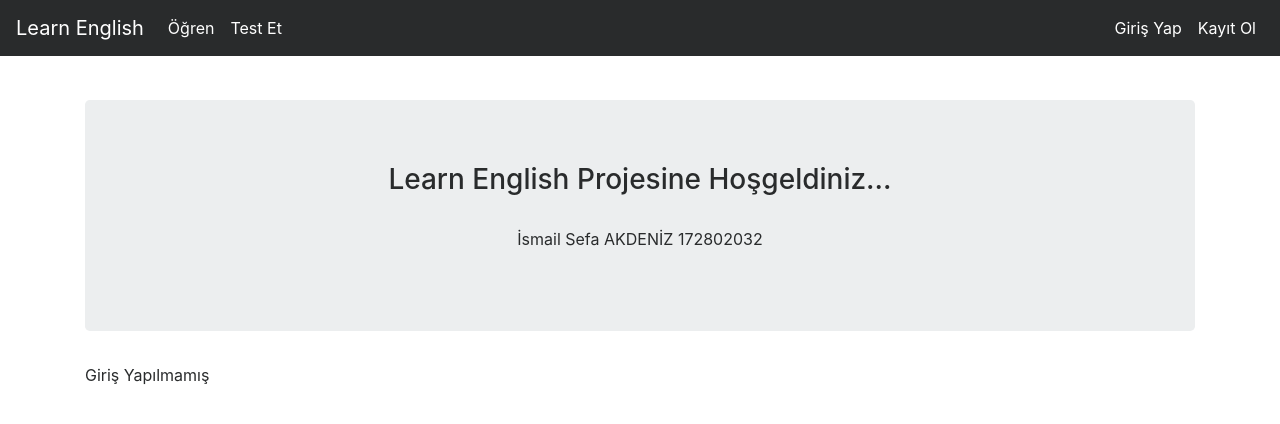
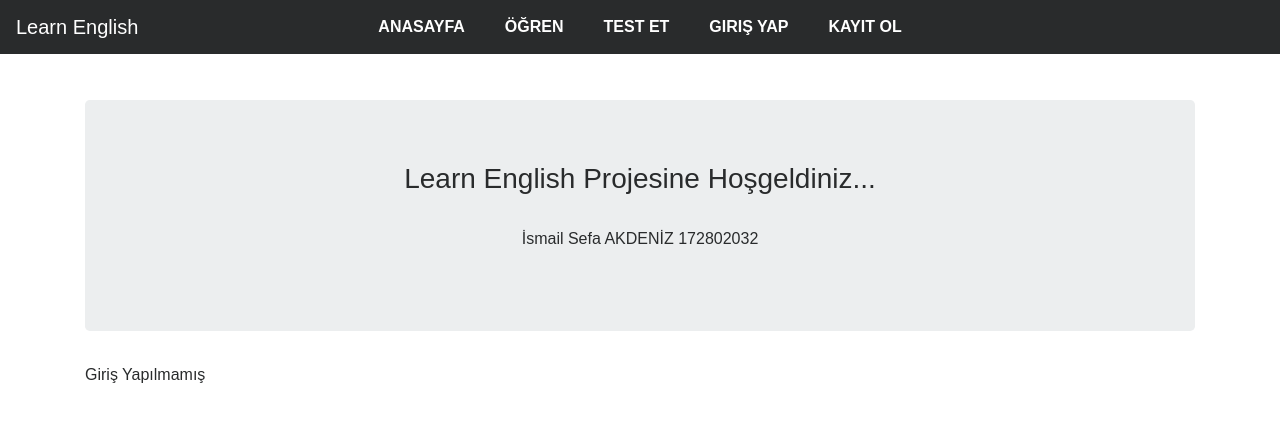
Before and after one commit to SefaAkdeniz/Learn-English-Django-WebSite, a Django app: page / in a window 1280 px wide. Shown: the top 424 px of the page. Run offline with Django 3.2, Linux system fonts and the light colour scheme; some libraries are stand-ins or nearby versions.

Commit message:
Update Navbar

```diff
--- a/kelime/views.py
+++ b/kelime/views.py
@@ -45,7 +45,7 @@ def testing(request):
     count=KelimeBilgi.objects.filter(user=request.user).count()
     if count==0:
         messages.info(request,"İlk Öncelikle Kelime Öğrenmelisiniz")
-        return redirect("question")
+        return redirect("index")
 
     cevap=request.GET.get("answer")
     soru=request.GET.get("soru")
--- /dev/null
+++ b/static/css/navbar.css
@@ -0,0 +1,66 @@
+body{
+    margin: 0;
+    padding: 0;
+    font-family: sans-serif;
+}
+ul{
+    position: absolute;
+    top: 50%;
+    left: 50%;
+    transform: translate(-50%,-50%);
+    display: flex;
+    margin: 0;
+    padding: 0;
+}
+ul li{
+    list-style: none;
+}
+ul li a{
+    position: relative;
+    display: block;
+    padding: 10px 20px;
+    margin: 20px 0;
+    text-transform: uppercase;
+    text-decoration: none;
+    color: white;
+    font-weight: bold;
+    transition: .5s;
+    z-index: 1
+}
+ul li a:hover{
+    color: #fff;
+}
+ul li a:before{
+    content: "";
+    position: absolute;
+    top: 0;
+    left: 0%;
+    width: 100%;
+    height: 100%;
+    border-top: 2px solid red;
+    border-bottom: 2px solid red;
+    transform: scaleY(2);
+    opacity: 0;
+    transition: .5s;
+}
+ul li a:hover:before{
+    transform: scaleY(1.2);
+    opacity: 1;
+}
+ul li a:after{
+    content: "";
+    position: absolute;
+    top: 1px;
+    left: 0%;
+    width: 100%;
+    height: 100%;
+    background-color: #000;
+    transform: scale(0);
+    opacity: 0;
+    transition: .5s;
+    z-index:-1
+}
+ul li a:hover:after{
+    transform: scale(1);
+    opacity: 1;
+}
--- a/templates/includes/navbar.html
+++ b/templates/includes/navbar.html
@@ -1,29 +1,17 @@
 <nav class="navbar navbar-toggleable-md navbar-inverse fixed-top bg-inverse">
-        <button class="navbar-toggler navbar-toggler-right" type="button" data-toggle="collapse" data-target="#navbarCollapse" aria-controls="navbarCollapse" aria-expanded="false" aria-label="Toggle navigation">
-            <span class="navbar-toggler-icon"></span>
-        </button>
+
         <a class="navbar-brand" href="{% url 'index'  %}">Learn English</a>
 
         <div class="collapse navbar-collapse" id="navbarCollapse">
-            <ul class="navbar-nav mr-auto">
-                <li class="nav-item active">
-                    <a class="nav-link" href="/question">Öğren</a>
-                </li>
-                <li class="nav-item active">
-                    <a class="nav-link" href="/testing">Test Et</a>
-                </li>
-            </ul>
-            <ul class="navbar-nav ml-auto">
+            <ul>
+                <li><a href="{% url 'index'  %}">Anasayfa</a></li>
+                <li><a href="/question">Öğren</a></li>
+                <li><a href="/testing">Test Et</a></li>
                 {% if request.user.is_authenticated %}
-                    <li class="nav-item active">
-                        <a class="nav-link" href="/user/logout">Çıkış Yap</a>
-                    </li>
+                    <li><a href="/user/logout">Çıkış Yap</a></li>
                 {% else %}
-                    <li class="nav-item active">
-                        <a class="nav-link" href="/user/login">Giriş Yap</a>
-                    <li class="nav-item active">
-                        <a class="nav-link" href="/user/register">Kayıt Ol</a>
-                    </li>
+                    <li><a href="/user/login">Giriş Yap</a></li>
+                    <li><a href="/user/register">Kayıt Ol</a></li>
                 {%endif %}
             </ul>
         </div>
--- a/templates/index.html
+++ b/templates/index.html
@@ -8,6 +8,8 @@
         <p>İsmail Sefa AKDENİZ 172802032</p>
 </div>
 
+
+
 <p>
         {% if request.user.is_authenticated %}
                 Giriş Yapılmış, {{request.user.username}}
--- a/templates/layout.html
+++ b/templates/layout.html
@@ -17,6 +17,8 @@
     <meta name="viewport" content="width=device-width, initial-scale=1.0">
     <meta http-equiv="X-UA-Compatible" content="ie=edge">
     <link rel="stylesheet" href="{% static 'css/bootstrap.min.css' %}">
+    <link rel="stylesheet" type="text/css" href="{% static 'css/navbar.css' %}">
+
     <title>Learn English</title>
 </head>
 <body>
```
